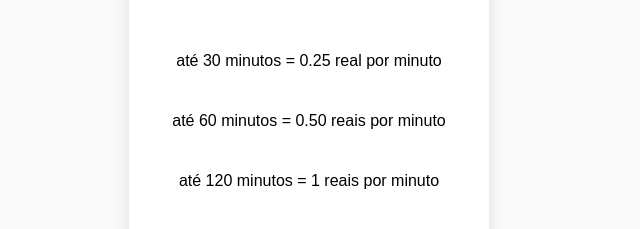
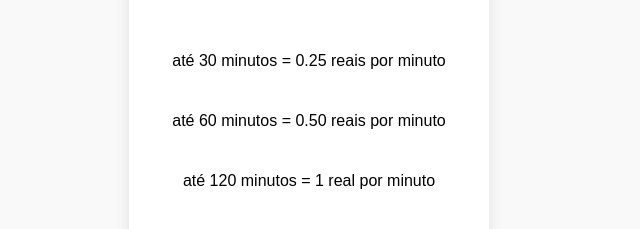
Before and after one commit to GabrielIskren/Estacionamento_Certo, a plain HTML site: page index.html in a window 1280 px wide. Shown: the part 221-450 px from the top of the page, 331-971 px from the left. Drawn offline with Linux system fonts and the light colour scheme.

Commit message:
Update index.html

```diff
--- a/index.html
+++ b/index.html
@@ -16,7 +16,7 @@
 
     <ul>
         <li>
-            <p>até 30 minutos = 0.25 real por minuto</p>
+            <p>até 30 minutos = 0.25 reais por minuto</p>
         </li>
 
         <li>
@@ -24,7 +24,7 @@
         </li>
 
         <li>
-            <p>até 120 minutos = 1 reais por minuto</p>
+            <p>até 120 minutos = 1 real por minuto</p>
         </li>
 
         <li>
```
